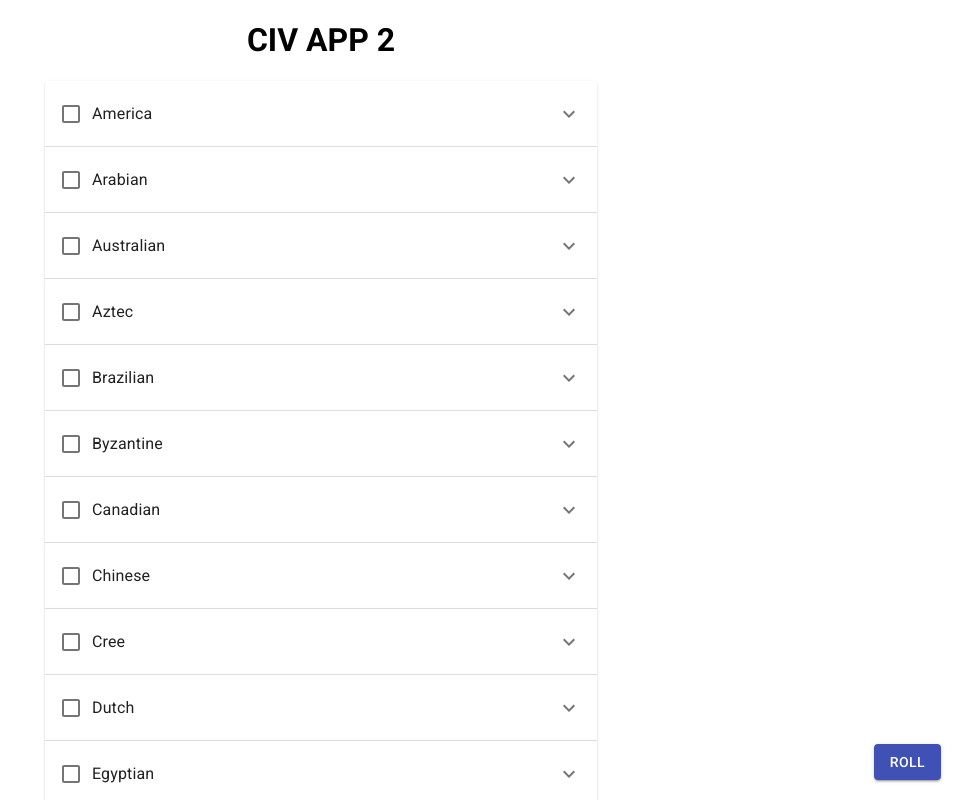
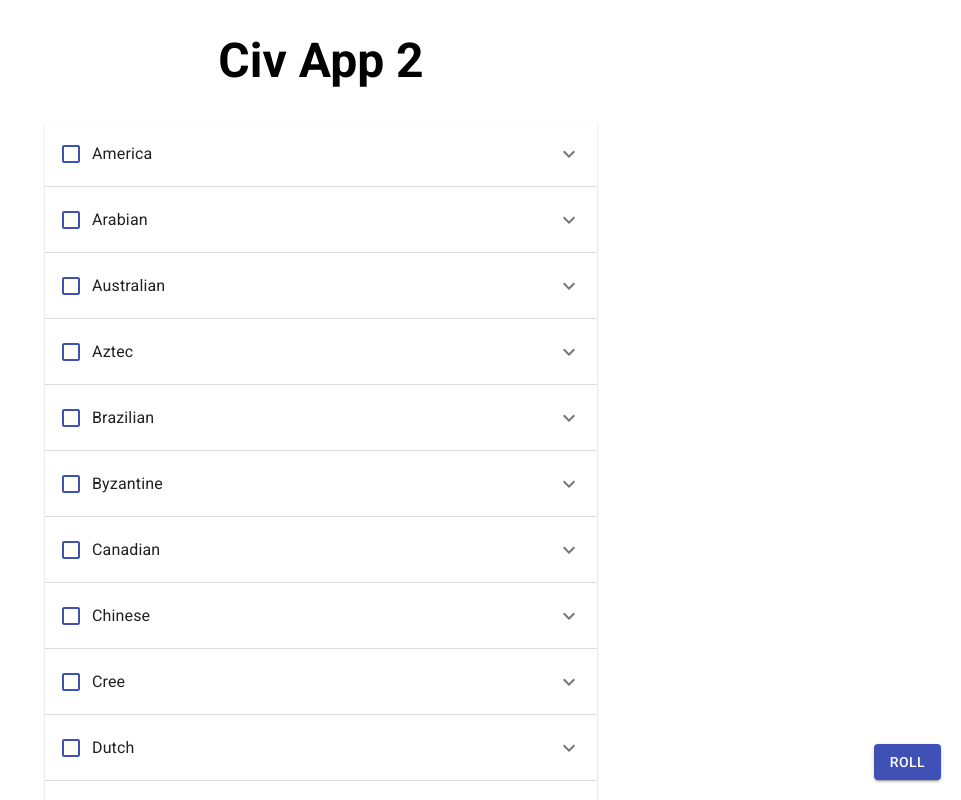
Before and after one commit to kylecain/civapp2, a React (Create React App) app: page / in a window 1280 px wide. Shown: the top 800 px of the page, without its empty margins (319-1280 px from the left). Built offline with nearby package versions, Linux system fonts and the light colour scheme.

Commit message:
about to add app bar

```diff
--- a/src/App.js
+++ b/src/App.js
@@ -17,7 +17,7 @@ function App() {
   return (
     <Container maxWidth="sm">
       <header>
-        <h1 style={{textAlign: "center"}}>CIV APP 2</h1>
+        <h1 style={{textAlign: "center", fontSize: "xxx-large"}}>Civ App 2</h1>
       </header>
       <Civilization civs={civs} setCivs={setCivs} setFilteredCivs={setFilteredCivs}/>
       <RollCiv civs={civs} filteredCivs={filteredCivs} setFilteredCivs={setFilteredCivs}/>
--- a/src/Components/Civilization.js
+++ b/src/Components/Civilization.js
@@ -44,7 +44,9 @@ const Civilization = ({civs, setCivs, setFilteredCivs}) => {
                     civCheckHandler(i);
                   }}
                   onFocus={(event) => event.stopPropagation()}
-                  control={<Checkbox />}
+                  control={<Checkbox style ={{
+                    color: "#3f51b5",
+                  }}/>}
                   label={civ.Civilization}
                 />
               </AccordionSummary>
```
